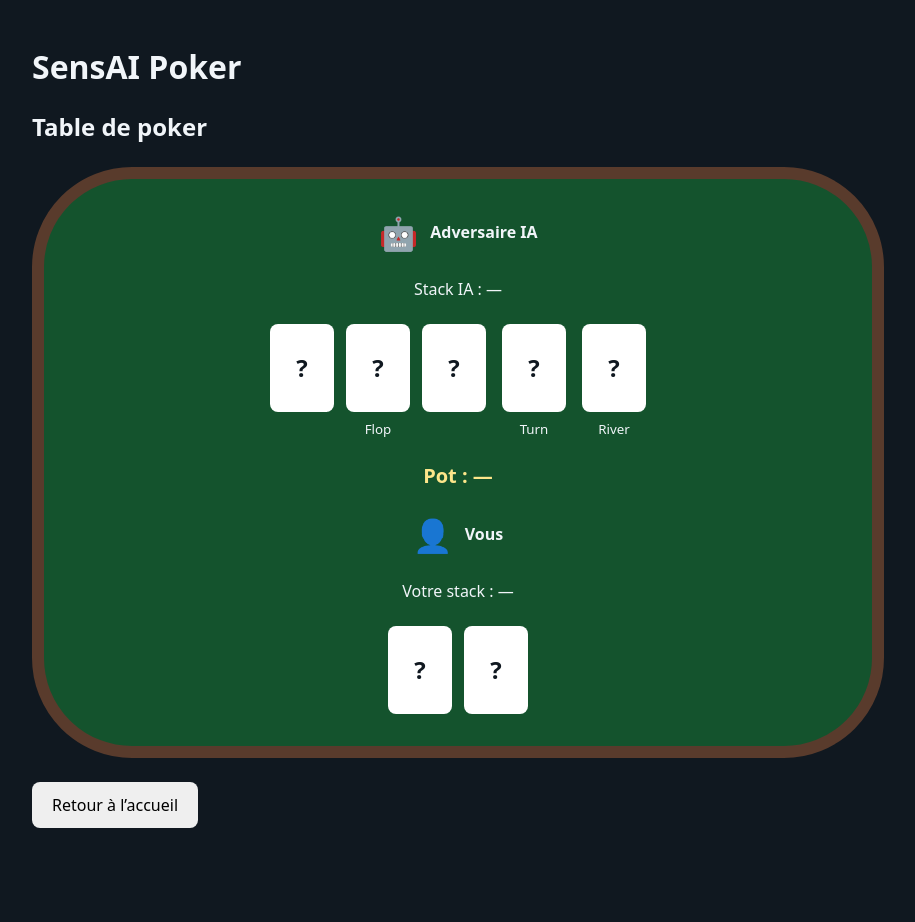
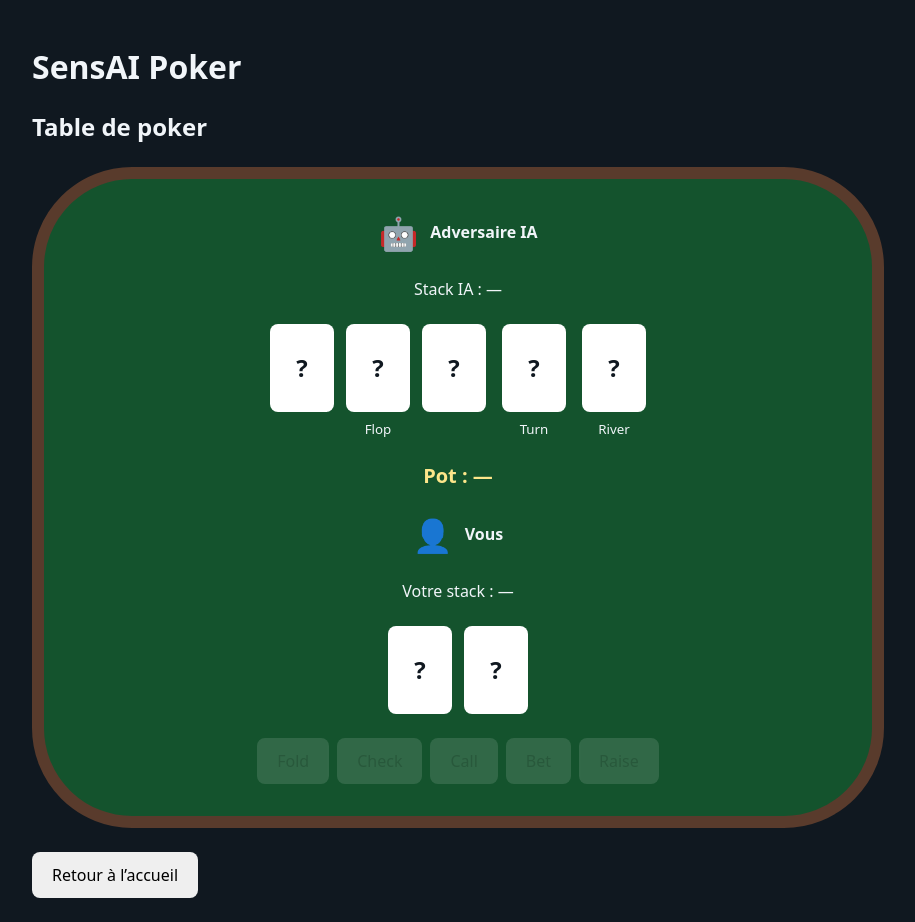
Before and after one commit to AntonFrDe/SensAI, a React (Vite) app in the folder frontend/: page / in a window 1280 px wide. Both pictures are taken after a click on the button "Jouer". Shown: the whole page, without its empty margins (182-1097 px from the left). Before the commit the page ends 852 px from the top, so only its background shows below. Built offline with nearby package versions, Linux system fonts and the light colour scheme.

Commit message:
feat: add poker action buttons with availability checks

```diff
--- /dev/null
+++ b/frontend/src/ActionControls.tsx
@@ -0,0 +1,17 @@
+export type PokerAction = 'fold' | 'check' | 'call' | 'bet' | 'raise';
+type Props = { allowedActions?: PokerAction[]; onAction?: (action: PokerAction) => void };
+const actions: PokerAction[] = ['fold', 'check', 'call', 'bet', 'raise'];
+
+export default function ActionControls({ allowedActions = [], onAction }: Props) {
+  return (
+    <div className="actions" role="group" aria-label="Actions du joueur">
+      {actions.map(action => (
+        <button key={action} type="button"
+          disabled={!onAction || !allowedActions.includes(action) || action === 'bet' || action === 'raise'}
+          onClick={() => onAction?.(action)}>
+          {action[0].toUpperCase() + action.slice(1)}
+        </button>
+      ))}
+    </div>
+  );
+}
--- a/frontend/src/PokerTable.tsx
+++ b/frontend/src/PokerTable.tsx
@@ -1,6 +1,7 @@
 import PlayingCard, { type CardData } from './PlayingCard';
 import CommunityCards from './CommunityCards';
 import ChipAmount from './ChipAmount';
+import ActionControls from './ActionControls';
 
 type Props = {
   playerCards?: CardData[];
@@ -22,6 +23,7 @@ export default function PokerTable({ playerCards = [], communityCards = [], pot,
       <div className="cards" role="group" aria-label="Vos cartes privées">
         <PlayingCard card={playerCards[0]} /><PlayingCard card={playerCards[1]} />
       </div>
+      <ActionControls />
     </section>
   );
 }
--- a/frontend/src/styles.css
+++ b/frontend/src/styles.css
@@ -14,3 +14,5 @@ button:focus-visible { outline: 3px solid #fbbf24; outline-offset: 4px; }
 .playing-card.red { color: #b91c1c; }
 .chip-info { margin: 0; text-align: center; font-variant-numeric: tabular-nums; }
 .pot { color: #fde68a; font-size: 1.25rem; font-weight: 700; }
+.actions { display: flex; flex-wrap: wrap; justify-content: center; gap: 8px; }
+button:disabled { opacity: .45; cursor: not-allowed; }
```
